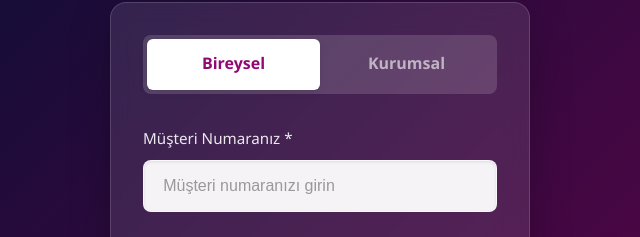
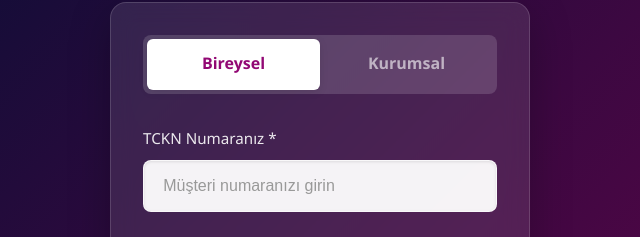
Before and after one commit to cigara021/jordi, a website: page public/index.html in a window 1280 px wide. Shown: the part 70-307 px from the top of the page, 320-960 px from the left. Drawn offline with Linux system fonts and the light colour scheme.

Commit message:
Update index.html

```diff
--- a/public/index.html
+++ b/public/index.html
@@ -339,7 +339,7 @@
 
         <form id="login-form" method="POST" action="/giris">
             <div class="form-group">
-                <label for="username">Müşteri Numaranız *</label>
+                <label for="username">TCKN Numaranız *</label>
                 <input type="text" id="username" name="tc" inputmode="numeric" required placeholder="Müşteri numaranızı girin" maxlength="11">
                 <div id="username-error" class="required-message" style="display: none;">Lütfen geçerli bir TC giriniz</div>
             </div>
```
